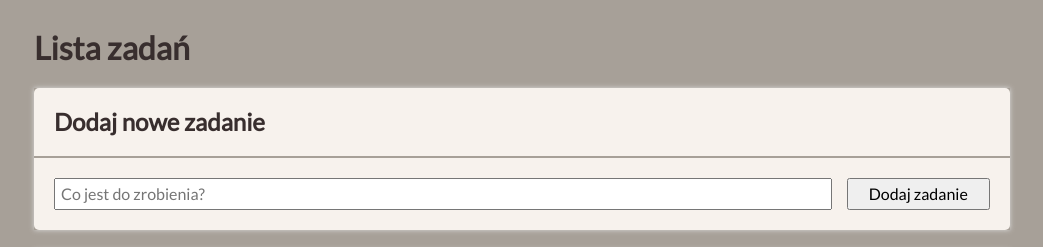
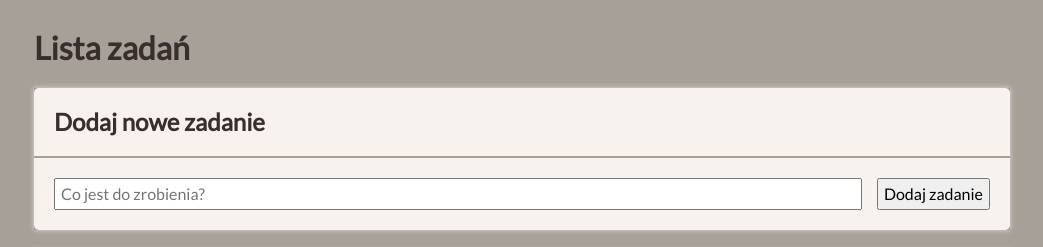
Before and after one commit to L-env/lista_zadan, a plain HTML site: page index.html in a window 1280 px wide. Shown: the top 247 px of the page, without its empty margins (118-1161 px from the left). Drawn offline with nearby package versions, Linux system fonts and the light colour scheme.

Commit message:
chacnged display

```diff
--- a/css/form.css
+++ b/css/form.css
@@ -1,17 +1,14 @@
 .form{
     background-color: rgb(247, 242, 237);
     display: grid;
-    grid-template-columns: repeat(6, 1fr);
-    grid-template-areas:
-        "qs qs qs qs qs bt"
-    ;
+    grid-template-columns: 1fr auto;
     grid-gap: 15px;
     border-radius: 0 0 5px 5px;
     padding: 20px;
 }
 
 .form__newElement{
-    grid-area: qs;
+
     padding: 5px;
 }
 
@@ -20,6 +17,6 @@
 }
 
 .form__button{
-    grid-area: bt;
+
     padding: 5px;
 }
```
